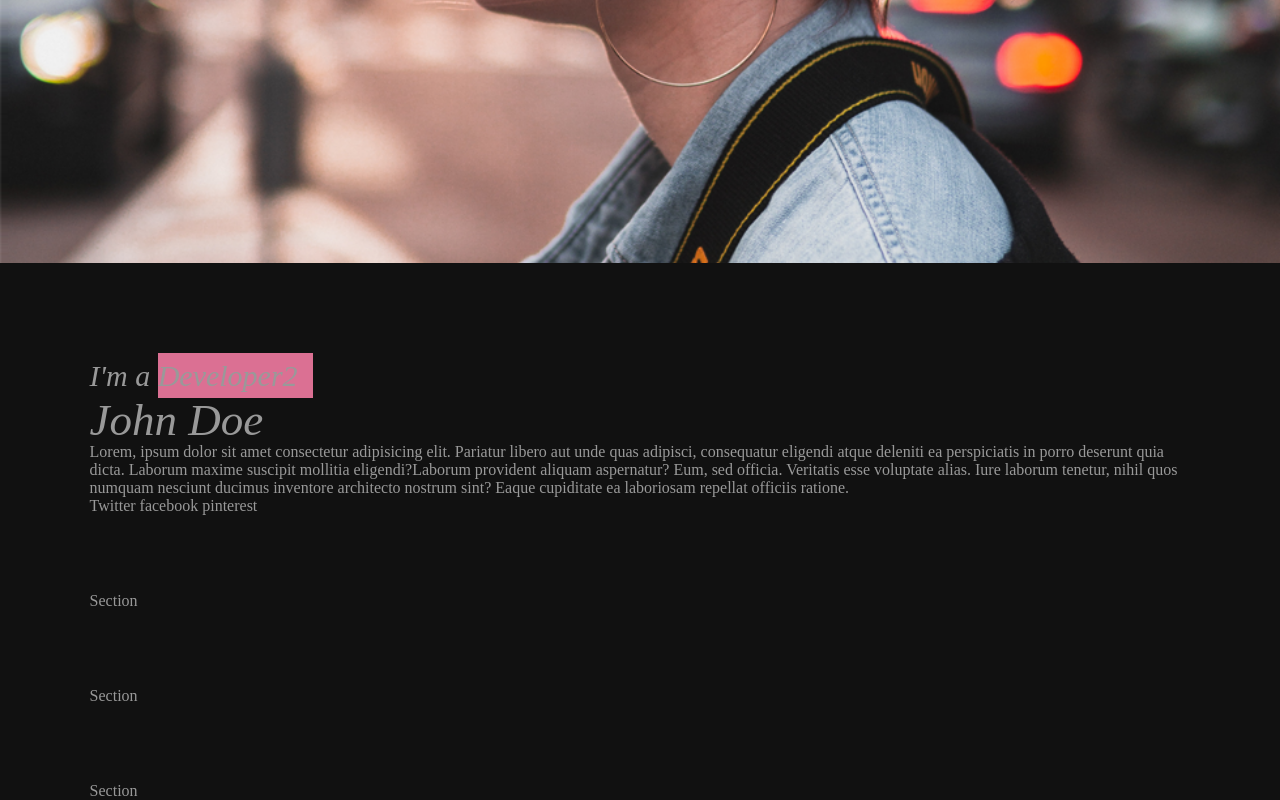
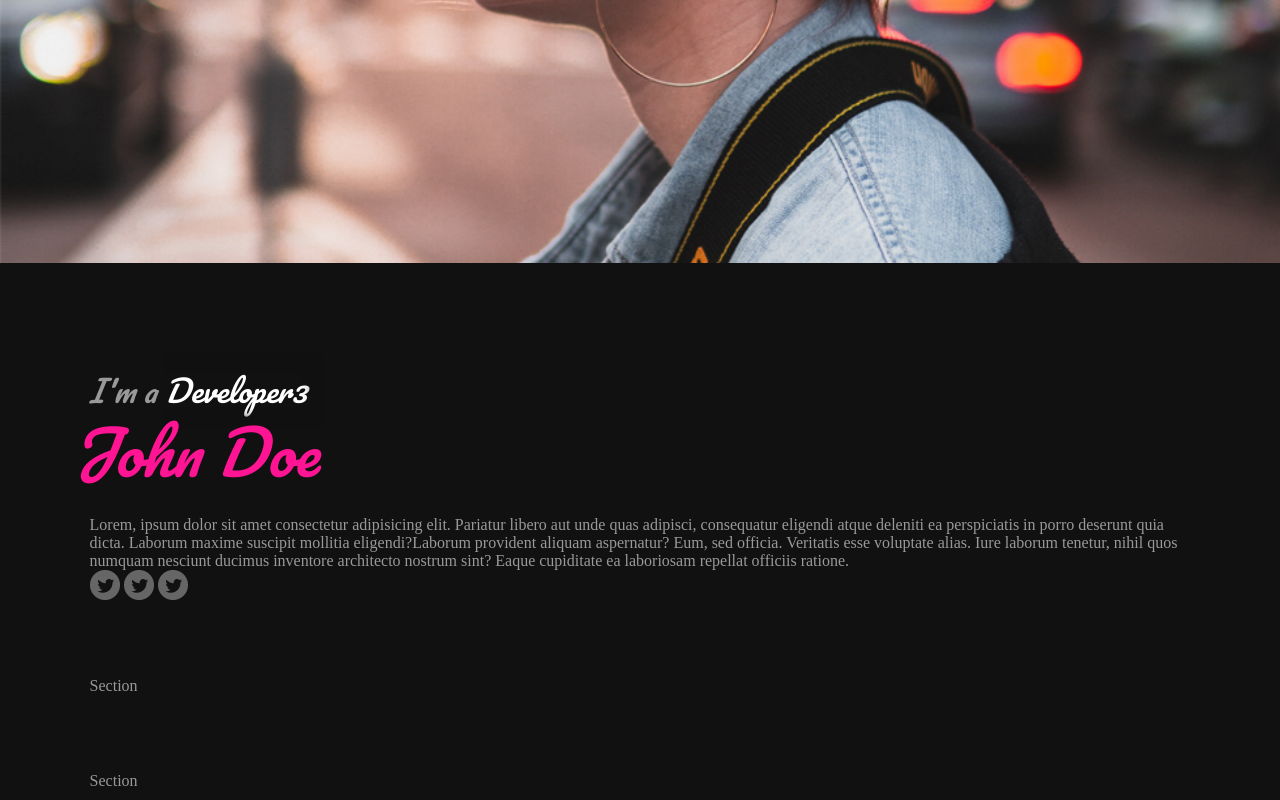
Before and after one commit to CaesiumY/css-portfolio, a plain HTML site: page index.html in a window 1280 px wide. Shown: the part 457-1257 px from the top of the page. Drawn offline with Linux system fonts and the light colour scheme.

Commit message:
style: Update profile-header style

```diff
--- a/index.html
+++ b/index.html
@@ -17,6 +17,7 @@
               <li>Developer2</li>
               <li>Developer3</li>
               <li>Creator</li>
+              <li>Designer</li>
             </ul>
           </div>
           <h1 class="name-title">John Doe</h1>
--- a/style.css
+++ b/style.css
@@ -1,3 +1,25 @@
+/* Fonts */
+@import url("https://fonts.googleapis.com/css?family=Pacifico&display=swap");
+
+/* Animation */
+@keyframes rolling {
+  0% {
+    transform: translateY(0);
+  }
+  25% {
+    transform: translateY(-20%);
+  }
+  50% {
+    transform: translateY(-40%);
+  }
+  75% {
+    transform: translateY(-60%);
+  }
+  100% {
+    transform: translateY(-80%);
+  }
+}
+
 /* CSS Reset */
 
 body,
@@ -43,29 +65,63 @@ a {
   padding-bottom: 7%;
 }
 
-.profile-header {
-}
+/* profile header */
 
 .name {
   font-size: 30px;
-  line-height: 1.5;
+  line-height: 2.5;
   font-style: italic;
+  margin-bottom: 40px;
+  font-family: "Pacifico", cursive;
 }
 
 .name-job {
   display: inline-block;
-  background-color: palevioletred;
+  /* background-color: palevioletred; */
+  color: white;
   vertical-align: top;
-  height: 1.5em;
+  height: 2.5em;
   overflow: hidden;
   padding-right: 0.5em;
+  position: relative;
+}
+
+.name-job::after {
+  content: " ";
+  /* background-color: red; */
+  position: absolute;
+  left: 0;
+  top: 0;
+  right: 0;
+  bottom: 0;
+  margin-left: -1em;
+  box-shadow: inset 0 0 10px 10px #111;
 }
 
 .name-job-list {
-  margin-top: -1.5em;
+  animation-name: rolling;
+  animation-duration: 10s;
+  animation-iteration-count: infinite;
+  animation-direction: reverse;
 }
 
 .name-title {
-  font-size: 1.5em;
-  line-height: 1;
+  font-size: 2em;
+  line-height: 0.8;
+  color: deeppink;
+  margin-left: -0.3em;
+  position: relative;
 }
+
+/* icons */
+
+.icons {
+}
+
+.icons a {
+  background-image: url(images/icons.png);
+  width: 30px;
+  height: 30px;
+  display: inline-block;
+  text-indent: -999px;
+}
```
